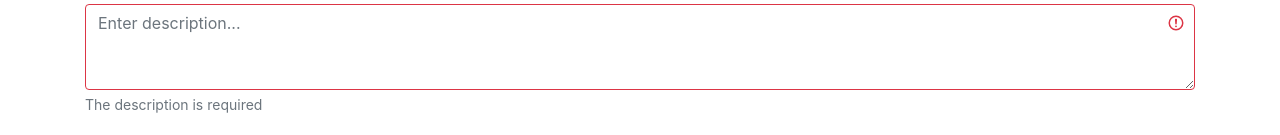
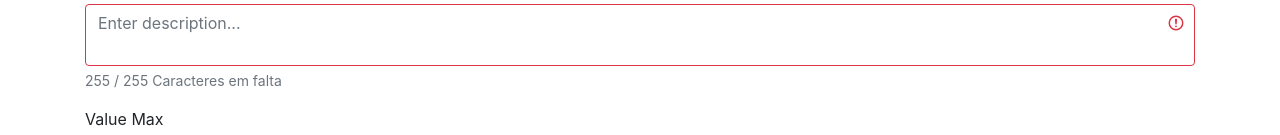
Before and after one commit to pfcouto/DAE-Project-MelodicHeartBeats-Frontend, a Nuxt app: page /biometricsType/create in a window 1280 px wide. Shown: the part 193-328 px from the top of the page. Built offline with nearby package versions, Linux system fonts and the light colour scheme; no server answers.

Commit message:
descript length
Um contador de letras para a descriçao.

```diff
--- a/pages/biometricsType/create.vue
+++ b/pages/biometricsType/create.vue
@@ -27,15 +27,17 @@
         <b-form-group
           id="description"
           label="Description"
-          description="The description is required"
+          :description="charactersLeft(biometricType.description)"
           :state="isNameValid"
         >
           <b-form-textarea
             id="description"
             v-model.trim="biometricType.description"
             placeholder="Enter description..."
-            rows="3"
-            max-rows="3"
+            rows="2"
+            max-rows="2"
+            style="resize: none"
+            maxlength="255"
             :state="isNameValid"
             trim
           >
@@ -251,6 +253,15 @@ export default {
     },
     initializeBiometricType(biometricType) {
       this.biometricType = biometricType
+    },
+    charactersLeft(descrip) {
+      let char = 0
+      if (descrip) {
+        char = descrip.length
+      }
+      const limit = 255
+
+      return limit - char + ' / ' + limit + ' Caracteres em falta'
     }
   }
 }
```
